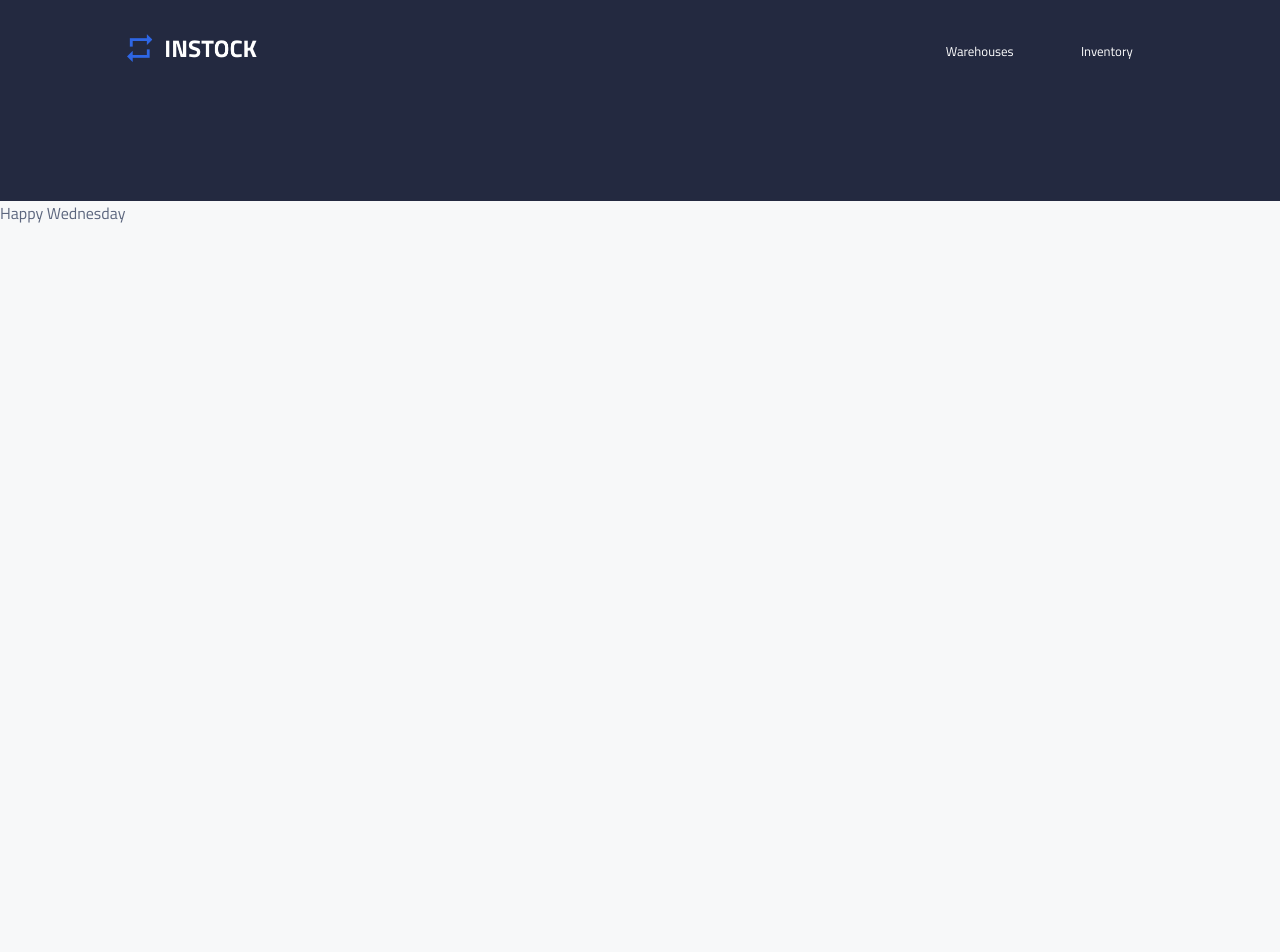
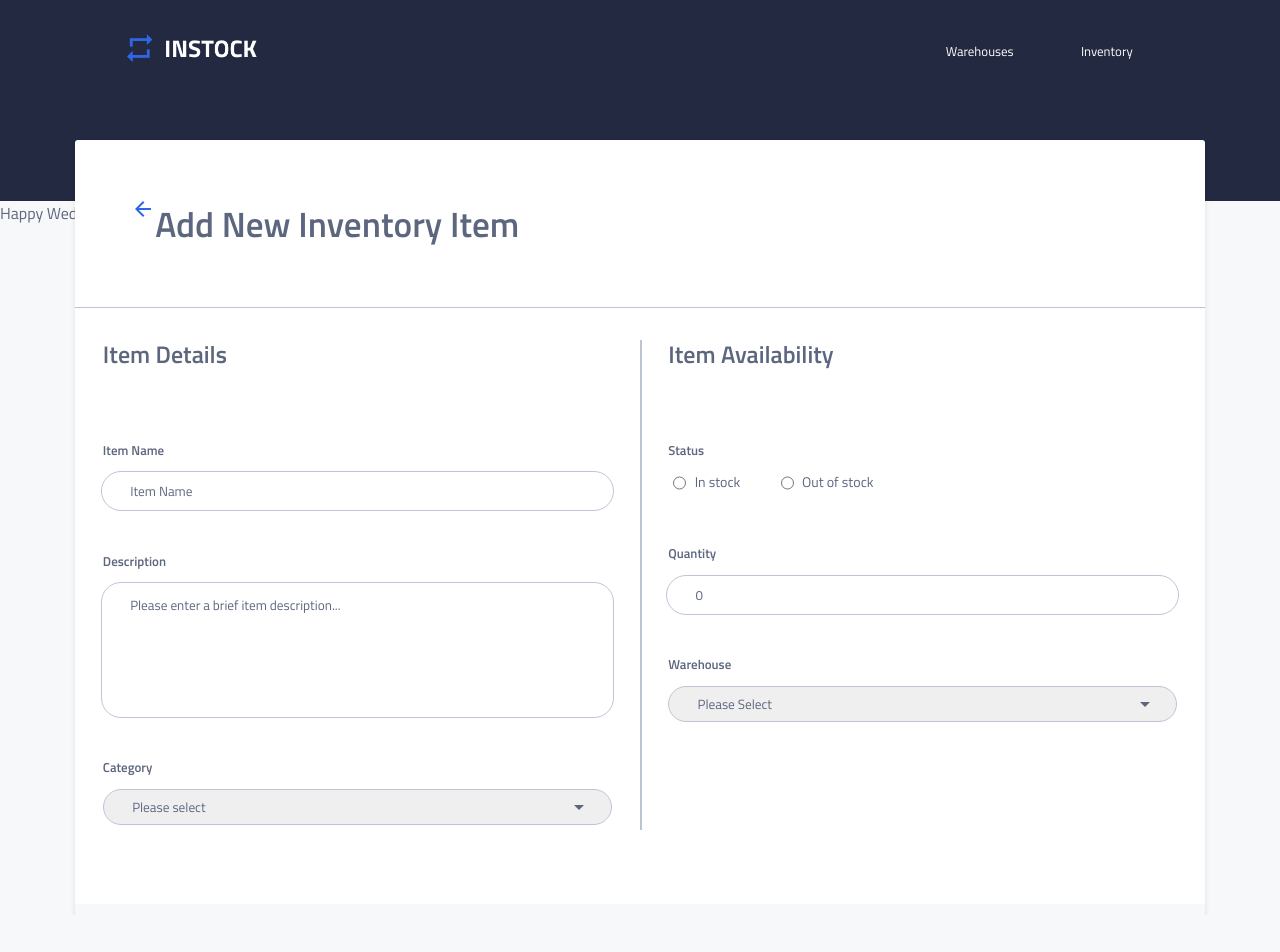
Before and after one commit to sandyngu/shredder-instock, a React (Create React App) app in the folder client/: page / in a window 1280 px wide. Shown: the top 952 px of the page. Built offline with nearby package versions, Linux system fonts and the light colour scheme.

Commit message:
Establish successful axios post call

```diff
--- a/client/src/App.js
+++ b/client/src/App.js
@@ -5,12 +5,14 @@ import Footer from "./components/Footer/Footer";
 import { BrowserRouter as Router, Switch, Route } from "react-router-dom";
 // import InventoryList from "./Components/InventoryList/InventoryList";
 // import WarehousesList from "./components/WarehousesList/WarehousesList";
+import AddItem from './components/AddItem/AddItem';
 
 class App extends React.Component {
   render() {
     return (
       <Router>
         <Header />
+        <AddItem />
         {/* <Switch>
           <Route
             exact
--- a/client/src/components/AddItem/AddItem.jsx
+++ b/client/src/components/AddItem/AddItem.jsx
@@ -4,7 +4,6 @@ import ItemInputForm from '../ItemInputForm/ItemInputForm';
 import './AddItem.scss';
 import axios from 'axios';
 import Arrow from '../../assets/icons/arrow_back-24px.svg';
-
 
 function AddItem() {
 
--- a/client/src/components/AddItem/AddItem.scss
+++ b/client/src/components/AddItem/AddItem.scss
@@ -5,8 +5,6 @@
     flex-direction:column;
     width:876px;
     width: auto;
-    margin-top: 0;
-    margin-bottom: 96px;
     background: $white;
     box-shadow: 0px 2px 5px rgba(19, 24, 44, 0.1);
     border-radius: 3px;
@@ -14,6 +12,9 @@
     left: 4.5%;
     right: 4.5%;
     top: 16%;
+    width: stretch;
+    top: 140px;
+    margin: 0 17px 100px 17px;
     @include tablet{
 
     }
--- a/client/src/components/ItemInputForm/ItemInputForm.jsx
+++ b/client/src/components/ItemInputForm/ItemInputForm.jsx
@@ -1,28 +1,54 @@
-import React from 'react';
-import { NavLink } from 'react-router-dom';
+import React, { Component } from 'react';
+import { Link } from 'react-router-dom';
 import './ItemInputForm.scss';
 import Dropdown from '../../assets/icons/arrow_drop_down-24px.svg';
+import { v4 as uuidv4 } from 'uuid';
+import axios from 'axios';
 
-function ItemInputForm() {
+class ItemInputForm extends Component {
 
+    clickHandler = (event) => {
+        event.preventDefault();
+        const addItem = {
+            id: uuidv4(),
+            itemName: event.target.itemName.value,
+            description: event.target.description.value,
+            category: event.target.category.value,
+            status: event.target.status.value,
+            quantity: event.target.quantity.value,
+            warehouseName: event.target.warehouseName.value,
+            warehouseID:'make dynamic'
+        }
+        console.log(addItem);
+        axios.post("http://localhost:8080/inventories", addItem)
+            .then(response => console.log(response))
+            .catch(error => console.log(error));
+        document.querySelector('./input-form__input');
+        document.querySelector('./input-form__description-input');
+        document.querySelector('./input-form__dropdown');
+        document.querySelector('./input-form__status');
+        window.location.replace('/');
+    }
+
+    render() {
         return (
             <>
-            <form className="item-form">
+                <form className="item-form" onSubmit={this.clickHandler}>
                     <div className="item-form__masterdiv">
                         <div className="item-form__details">
                             <h2 className="item-form__title">Item Details</h2>
                             <label className="item-form__label">Item Name</label>
-                        <input className="item-form__input" type="text" placeHolder="Item Name" name="name" />
+                            <input className="item-form__input" type="text" placeHolder="Item Name" name="itemName" />
                             <label className="item-form__label">Description</label>
                             <textarea className="item-form__description-input" type="text" placeHolder="Please enter a brief item description..." name="description" />
                             <label className="item-form__label">Category</label>
-                        <select className="item-form__dropdown" placeHolder="Please Select">
-                            <option value="">Please select</option>
-                            <option value="Electronics">Electronics</option>
-                            <option value="Gear">Gear</option>
-                            <option value="Apparel">Apparel</option>
-                            <option value="Accessories">Accessories</option>
-                            <option value="Health">Health</option>
+                            <select className="item-form__dropdown" type="text" placeHolder="Please Select" name="category">
+                                <option type="text" value="">Please select</option>
+                                <option type="text" value="Electronics">Electronics</option>
+                                <option type="text" value="Gear">Gear</option>
+                                <option type="text" value="Apparel">Apparel</option>
+                                <option type="text" value="Accessories">Accessories</option>
+                                <option type="text" value="Health">Health</option>
                             </select>
                         </div>
                         <div className="item-form__line"></div>
@@ -31,43 +57,40 @@ function ItemInputForm() {
                             <label className="item-form__label">Status</label>
                             <div className="item-form__status">
                                 <div className="item-form__status-subcontainer">
-                                <input className="item-form__status-subcontainer-option" type="radio" value="In Stock" name="stockStatus" />
+                                    <input className="item-form__status-subcontainer-option" type="radio" value="In Stock" name="status" />
                                     <p className="item-form__status-subcontainer-text">In stock</p>
                                 </div>
                                 <div className="item-form__status-subcontainer">
-                                <input className="item-form__status-subcontainer-option" type="radio" value="Out of Stock" name="stockStatus" />
+                                    <input className="item-form__status-subcontainer-option" type="radio" value="Out of Stock" name="status" />
                                     <p className="item-form__status-subcontainer-text">Out of stock</p>
                                 </div>
                             </div>
                             <label className="item-form__label">Quantity</label>
-                        <input className="item-form__input" type="text" placeHolder="0" name="quantity" />
+                            <input className="item-form__input" type="number" placeHolder="0" name="quantity" />
                             <label className="item-form__label">Warehouse</label>
-                        <select className="item-form__dropdown">
-                            <img src={Dropdown} />
-                            <option value="">Please select</option>
-                            <option value="Manhatten">Manhatten</option>
-                            <option value="King West">King West</option>
-                            <option value="Granville">Granville</option>
-                            <option value="San Fran">San Fran</option>
-                            <option value="Santa Monica">Santa Monica</option>
-                            <option value="Seattle">Seattle</option>
-                            <option value="Montrea">Montreal</option>
-                            <option value="Boston">Boston</option>
+                            <select className="item-form__dropdown" type="text" name="warehouseName">
+                                <option type="text" value=''>Please Select</option>
+                                <option type="text" value="Manhatten">Manhatten</option>
+                                <option type="text" value="King West">King West</option>
+                                <option type="text" value="Granville">Granville</option>
+                                <option type="text" value="San Fran">San Fran</option>
+                                <option type="text" value="Santa Monica">Santa Monica</option>
+                                <option type="text" value="Seattle">Seattle</option>
+                                <option type="text" value="Montrea">Montreal</option>
+                                <option type="text" value="Boston">Boston</option>
                             </select>
                         </div>
                     </div>
                     <div className="item-form__button">
                         <div className="item-form__button-box">
                             <button className="item-form__button-cancel">Cancel</button>
-                        <button className="item-form__button-add">+ Add Item</button>
+                            <button className="item-form__button-add"> + Add Item</button>
                         </div>
                     </div>
-
                 </form>
             </>
         )
-
-
+    }
 }
 
 export default ItemInputForm;
--- a/client/src/components/ItemInputForm/ItemInputForm.scss
+++ b/client/src/components/ItemInputForm/ItemInputForm.scss
@@ -77,12 +77,15 @@
             margin-bottom:0;
         }
     }
-
     &__line{
         border:.5px solid $cloud;
         margin: 7% 0 0 0;
         @include tablet{
-
+            border-right: 1px solid $cloud;
+            position: absolute;
+            top: 14.5%;
+            left: 50%;
+            bottom: 17%;
         }
     }
     &__status{
@@ -106,7 +109,6 @@
             }
         }
     }
-
     &__button{
         display:flex;
         justify-content: space-between;
@@ -126,8 +128,11 @@
                 height:36px;
                 max-height:36px;
                 border-radius:20px;
-                width:45%;
+                width:50%;
                 border: 1px solid $cloud;
+                @include tablet {
+                    width:45%;
+                }
             }
             &-add{
                 background-color:$instock-indigo;
@@ -139,21 +144,26 @@
                 border:none;
             }
             &-box{
+                display:flex;
+                flex-direction: row;
+                justify-content: space-between;
+                width:100%;
                 @include tablet{
-                    display:flex;
-                    flex-direction: row;
-                    justify-content: space-between;
-                    width:30%;
+
+                    width:35%;
                 }
             }
         }
 
 }
 
+link{
+
+}
+
 ::placeholder{
     font-family:'Titillium Web';
     color:$slate;
-
 }
 
 textarea{
@@ -171,7 +181,7 @@ select{
     appearance: none;
     background-image:url(../../assets/icons/arrow_drop_down-24px.svg);
     background-repeat:no-repeat;
-    background-position: right;
+    background-position: 96% 50%;
 }
 
 option{
```
Lines whose indentation alone changed are shown as unchanged.
